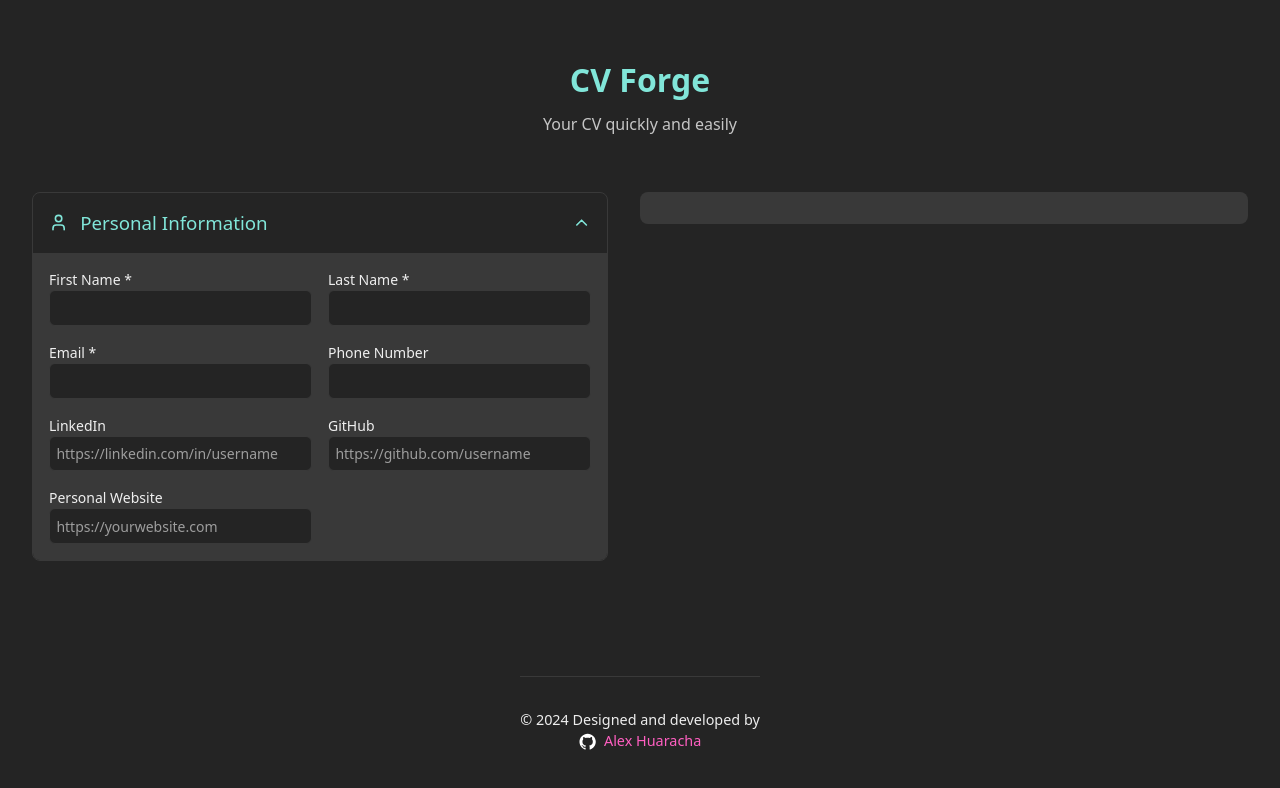
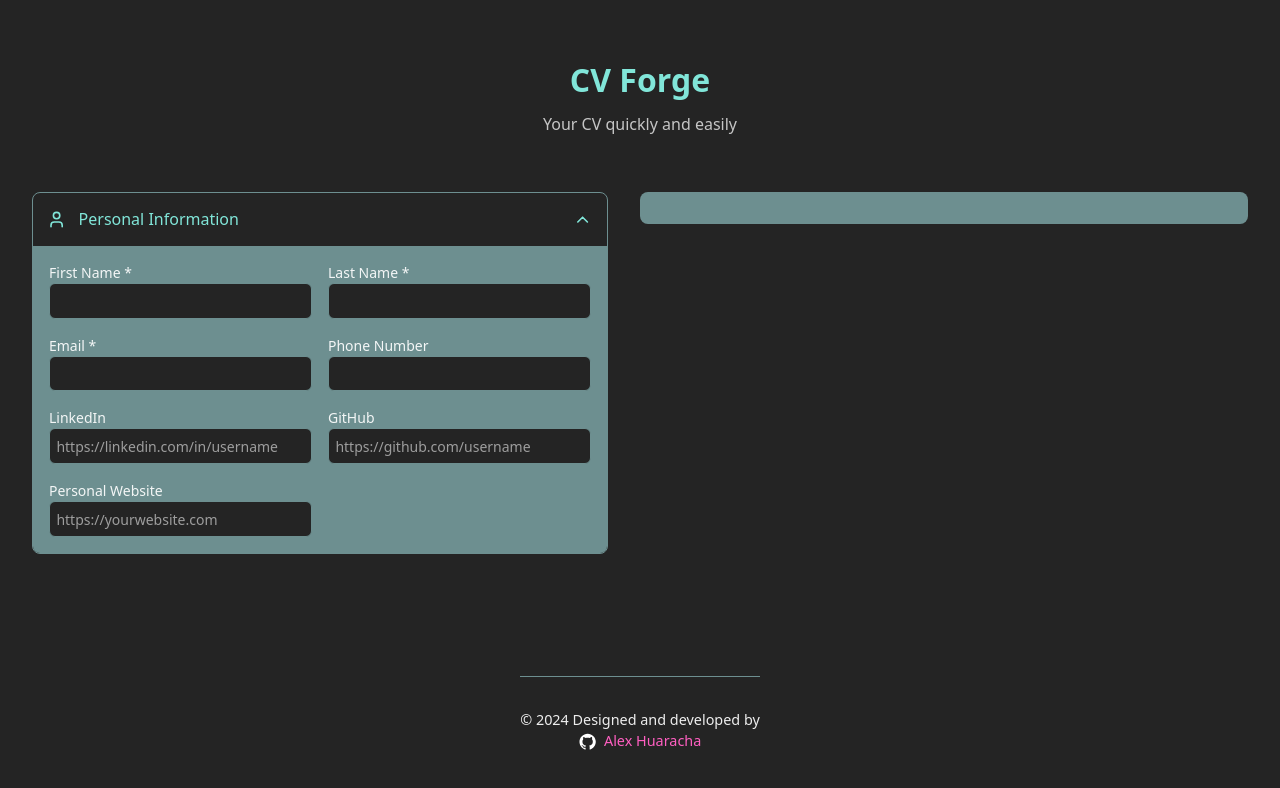
Before and after one commit to Alex-Huaracha/cv-forge, a React (Vite) app: page / in a window 1280 px wide. Shown: the top 788 px of the page. Built offline with nearby package versions, Linux system fonts and the light colour scheme.

Commit message:
style: adjust padding in AccordionSection header and update secondary background color

```diff
--- a/src/components/AccordionSection/AccordionSection.css
+++ b/src/components/AccordionSection/AccordionSection.css
@@ -9,7 +9,7 @@
 
 .accordion-header {
   width: 100%;
-  padding: 1rem;
+  padding: 0.9rem;
   background: transparent;
   border: none;
   color: var(--text-button);
@@ -29,6 +29,7 @@
 .accordion-header h3 {
   margin: 0;
   font-weight: 500;
+  font-size: var(--font-size-base);
 }
 
 .accordion-header:hover {
--- a/src/index.css
+++ b/src/index.css
@@ -1,7 +1,7 @@
 :root {
   /* Colors */
   --bg-primary: #242424;
-  --bg-secondary: #393939;
+  --bg-secondary: #6d8f90;
 
   /* Text color */
   --text-color: #ffffffeb;
```
